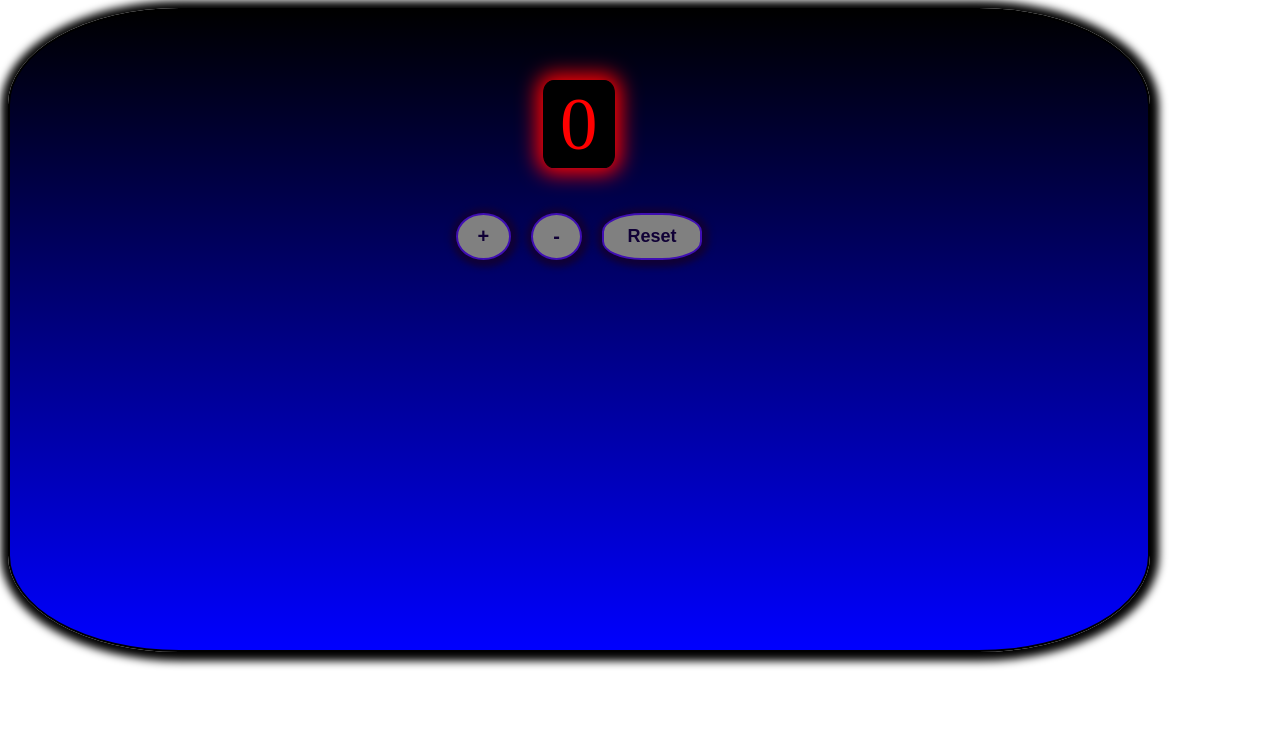
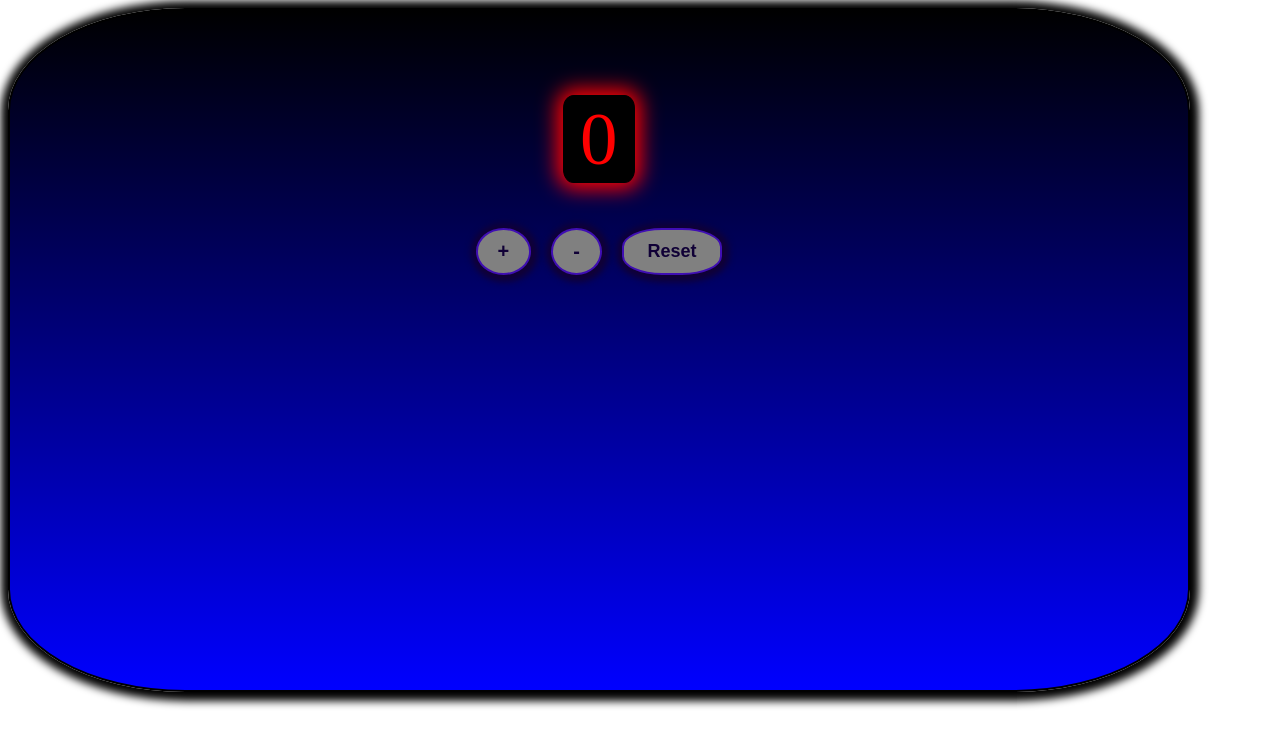
Before and after one commit to 21stChrom/react-jhj8h9, a React (Create React App) app: page / in a window 1280 px wide. Shown: the top 746 px of the page. Built offline with nearby package versions, Linux system fonts and the light colour scheme.

Commit message:
1 file modified

```diff
--- a/src/style.css
+++ b/src/style.css
@@ -15,6 +15,7 @@ p {
   overflow: hidden;
 }
 .counter {
+  padding: 20px 20px 20px 20px;
 box-shadow: 1px 1px 8px 8px;
   height: 80vh;
   width: 90%;
@@ -29,7 +30,7 @@ box-shadow: 1px 1px 8px 8px;
   row-gap: 20px;
 }
 .fs{
-  margin-top: 50px;
+  margin-top: 45px;
 }
 .counter h1 {
   color: rgb(16, 0, 54);
```
